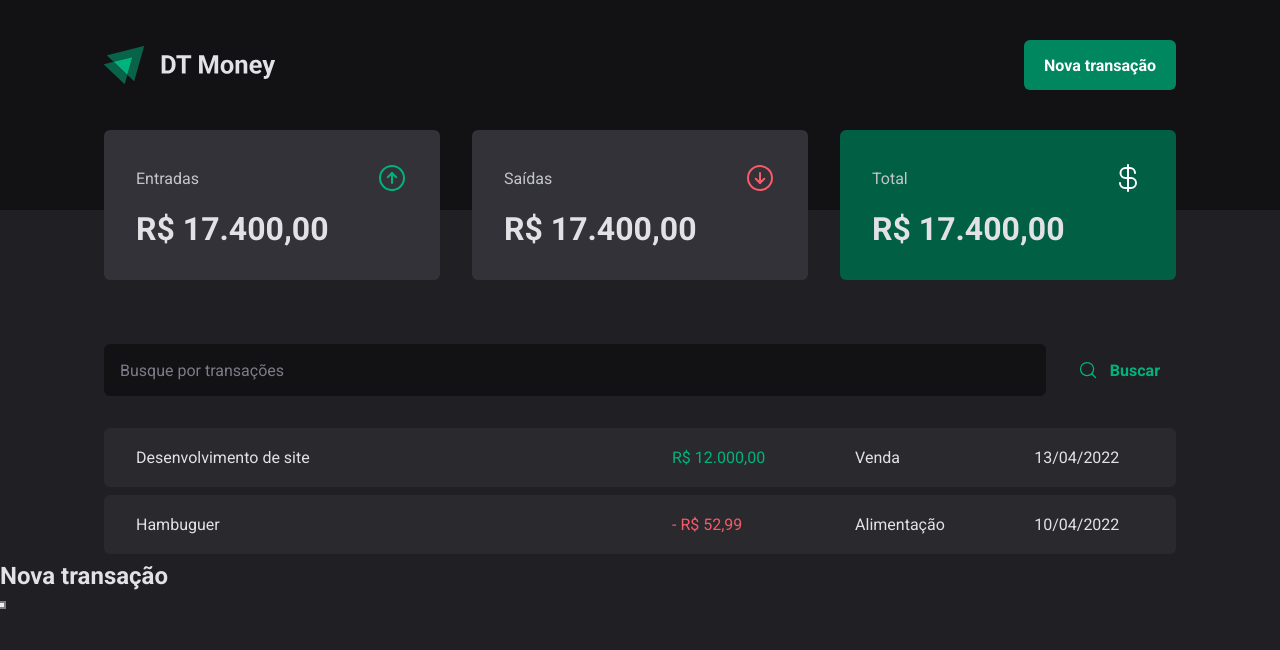
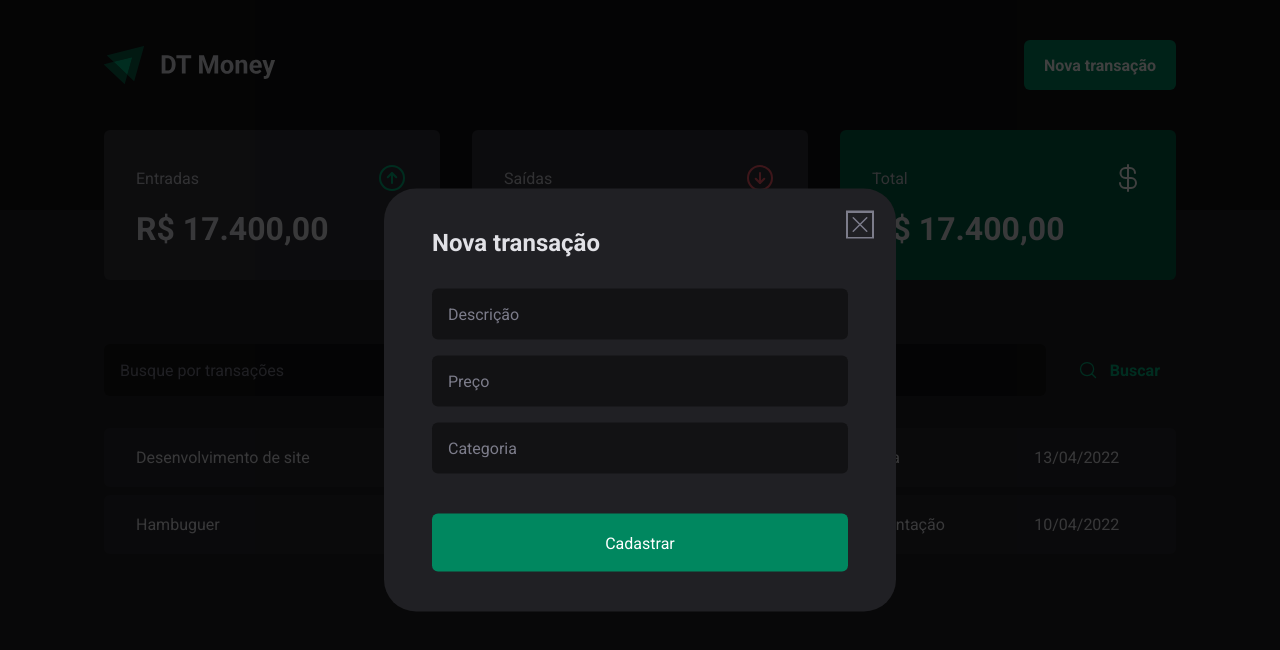
Before and after one commit to felipenobrg/dtmoney-react, a React (Vite) app: page / in a window 1280 px wide. Both pictures are taken after a click on the button "Nova transação". Shown: the top 650 px of the page. Built offline with nearby package versions, Linux system fonts and the light colour scheme.

Commit message:
styling modal

```diff
--- a/src/components/Header/index.tsx
+++ b/src/components/Header/index.tsx
@@ -2,6 +2,7 @@
 import * as Dialog from "@radix-ui/react-dialog";
 
 import logoImg from "../../assets/logo.svg";
+import { NewTransactionModal } from "../NewTransactionModal";
 
 export function Header() {
   return (
@@ -14,15 +15,7 @@
             <NewTransactionButton>Nova transação</NewTransactionButton>
           </Dialog.Trigger>
 
-          <Dialog.Portal>
-            <Dialog.Overlay />
-
-            <Dialog.Content>
-              <Dialog.Title>Nova transação</Dialog.Title>
-
-              <Dialog.Close />
-            </Dialog.Content>
-          </Dialog.Portal>
+         <NewTransactionModal />
         </Dialog.Root>
       </HeaderContent>
     </HeaderContainer>
--- /dev/null
+++ b/src/components/NewTransactionModal/index.tsx
@@ -0,0 +1,25 @@
+import * as Dialog from "@radix-ui/react-dialog";
+import { CloseButton, Content, Overlay } from "./styles";
+import { X } from "phosphor-react";
+
+export function NewTransactionModal() {
+  return (
+    <Dialog.Portal>
+      <Overlay />
+
+      <Content>
+        <Dialog.Title>Nova transação</Dialog.Title>
+
+        <CloseButton>
+          <X size={24}/>
+        </CloseButton>
+        <form action="">
+          <input type="text" placeholder="Descrição" required />
+          <input type="text" placeholder="Preço" required />
+          <input type="text" placeholder="Categoria" required />
+          <button type="submit">Cadastrar</button>
+        </form>
+      </Content>
+    </Dialog.Portal>
+  );
+}
--- /dev/null
+++ b/src/components/NewTransactionModal/styles.ts
@@ -0,0 +1,70 @@
+import * as Dialog from "@radix-ui/react-dialog";
+import { styled } from "styled-components";
+
+export const Overlay = styled(Dialog.Overlay)`
+  position: fixed;
+  width: 100vw;
+  height: 100vh;
+  inset: 0;
+  background: rgba(0, 0, 0, 0.75);
+`;
+
+export const Content = styled(Dialog.Content)`
+  min-width: 32rem;
+  border-radius: 32px;
+  padding: 2.5rem 3rem;
+  background: ${(props) => props.theme["gray-800"]};
+
+  position: fixed;
+  top: 50%;
+  left: 50%;
+  transform: translate(-50%, -50%);
+
+  form {
+    margin-top: 2rem;
+
+    display: flex;
+    flex-direction: column;
+    gap: 1rem;
+
+    input {
+      border-radius: 6px;
+      border: 0;
+      background: ${(props) => props.theme["gray-900"]};
+      color: ${(props) => props.theme["gray-300"]};
+      padding: 1rem;
+
+      &::placeholder {
+        color: ${(props) => props.theme["gray-500"]};
+      }
+    }
+    button[type="submit"] {
+      height: 58px;
+      border: 0;
+      background: ${(props) => props.theme["green-500"]};
+      color: ${(props) => props.theme["white"]};
+      font-size: bold;
+      padding: 0 1.25rem;
+      border-radius: 6px;
+      margin-top: 1.5rem;
+      cursor: pointer;
+
+      &:hover {
+        background: ${(props) => props.theme["green-700"]};
+        transition: background-color 0.2s;
+      }
+    }
+  }
+`;
+
+
+export const CloseButton = styled(Dialog.Close)`
+     position: absolute;
+     background: transparent;
+     border: 0;
+     top: 1.5rem;
+     right: 1.5rem;
+     line-height: 0;
+     cursor: pointer;
+     color: ${(props) => props.theme["gray-500"]};
+`
```
